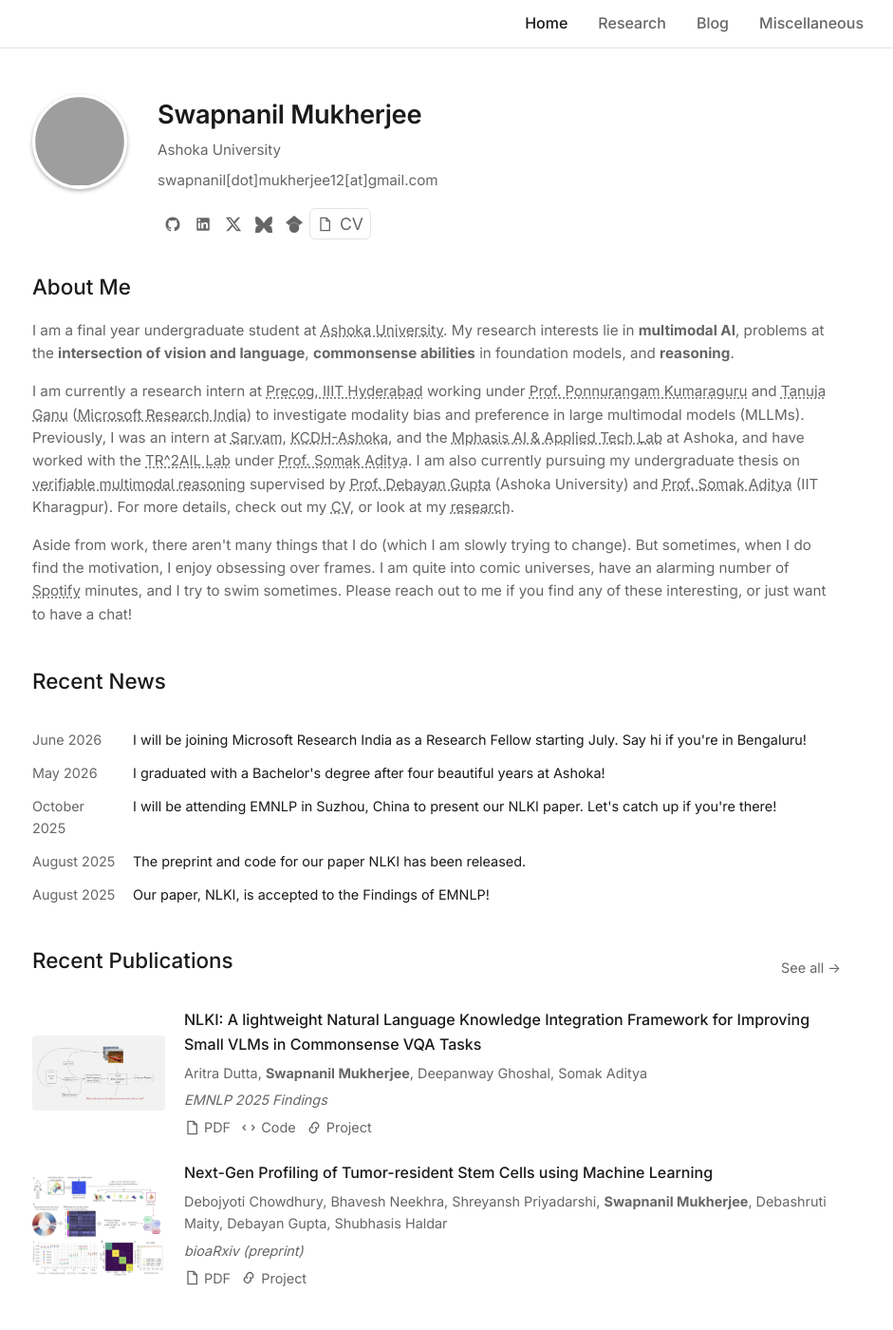
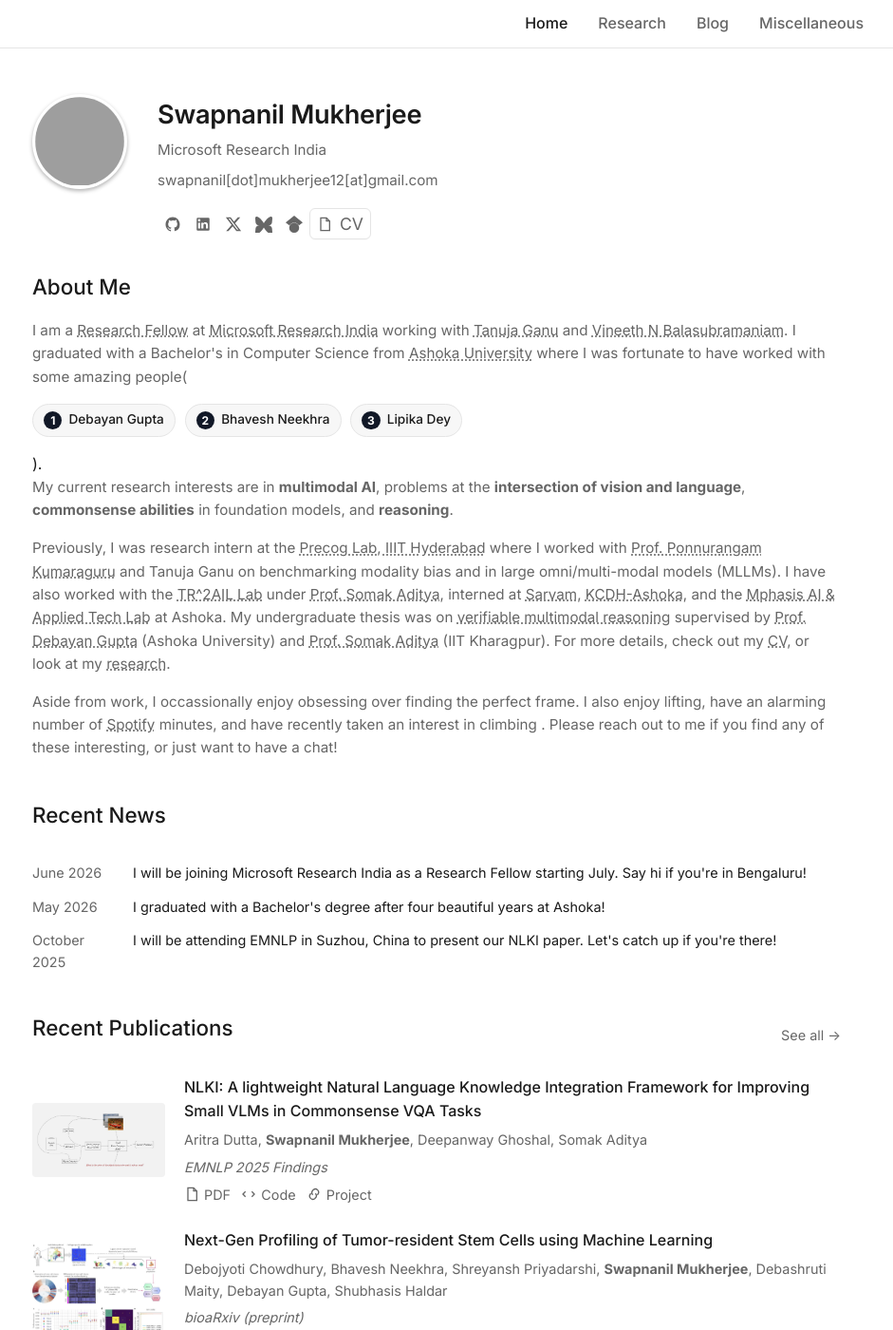
Before and after one commit to SwapnanilMukherjee/swapnanilmukherjee.github.io, a Jekyll site: the page built from index.md, in a window 1280 px wide and 1400 px high. Shown: the whole window at 95% size, without its empty margins (180-1121 px from the left). Built offline with Jekyll 4.4.1, drawn with Linux system fonts in a browser that asks for light colours; grey boxes are pictures that could not be loaded.

Commit message:
updated bio

```diff
--- a/assets/css/main.css
+++ b/assets/css/main.css
@@ -76,6 +76,12 @@ p a:hover {color: var(--text); text-decoration: underline dotted; transition: 10
 /* Inline icon links */
 .link-with-icon { display: inline-flex; align-items: center; gap: 6px; }
 .link-with-icon svg { width: 16px; height: 16px; flex: 0 0 16px; }
+
+/* People badges */
+.people-badges { display: flex; flex-wrap: wrap; gap: 0.6rem; margin: 0.2rem 0 1rem; }
+.people-badge { display: inline-flex; align-items: center; gap: 0.45rem; padding: 0.35rem 0.7rem; border: 1px solid var(--border); border-radius: 999px; background: var(--surface); color: var(--text); text-decoration: none; font-size: 0.85rem; font-weight: 500; transition: all 0.2s ease; }
+.people-badge:hover { transform: translateY(-1px); border-color: var(--primary); background: #fff; box-shadow: 0 2px 8px rgba(0,0,0,0.05); }
+.badge-number { display: inline-flex; align-items: center; justify-content: center; width: 1.2rem; height: 1.2rem; border-radius: 999px; background: var(--primary); color: #fff; font-size: 0.75rem; font-weight: 700; }
 
 /* Publication */
 .publication { display: flex; gap: 1.25rem; margin-bottom: 1.5rem; align-items: center; }
--- a/index.md
+++ b/index.md
@@ -7,7 +7,7 @@ layout: default
   <img src="/assets/images/profile-image2.JPG" alt="Profile photo" class="profile-image" loading="eager" decoding="async">
   <div class="profile-info">
     <h1>Swapnanil Mukherjee</h1>
-    <p class="title">Ashoka University</p>
+    <p class="title">Microsoft Research India</p>
     <p class="email">{{ site.email }}</p>
 
     <div class="social-links">
@@ -45,10 +45,16 @@ layout: default
 <!-- Bio Section -->
 <div class="section">
   <h2>About Me</h2>
-  <p>I am a final year undergraduate student at <a href="https://wwww.ashoka.edu.in">Ashoka University</a>. My research interests lie in <b>multimodal AI</b>, problems at the <b>intersection of vision and language</b>, <b>commonsense abilities</b> in foundation models, and <b>reasoning</b>.</p>
-  <p>I am currently a research intern at <a href="https://precog.iiit.ac.in/" target="_blank">Precog, IIIT Hyderabad</a> working under <a href="https://precog.iiit.ac.in/bio/">Prof. Ponnurangam Kumaraguru</a> and <a href="https://www.microsoft.com/en-us/research/people/taganu/">Tanuja Ganu</a> (<a href="https://www.microsoft.com/en-us/research/lab/microsoft-research-india/" target="_blank">Microsoft Research India</a>) to  investigate modality bias and preference in large multimodal models (MLLMs). Previously, I was an intern at <a href="https://www.sarvam.ai/">Sarvam</a>, <a href="https://www.ashoka.edu.in/page/koita-centre-for-digital-health-at-ashoka/" target="_blank">KCDH-Ashoka</a>, and the <a href="https://www.ashoka.edu.in/about-mphasis-lab/" target="_blank">Mphasis AI & Applied Tech Lab</a> at Ashoka, and have worked with the <a href="https://adityasomak.github.io/research/">TR^2AIL Lab</a> under <a href="https://adityasomak.github.io/#about">Prof. Somak Aditya</a>. I am also currently pursuing my undergraduate thesis on <a href="https://arxiv.org/abs/2209.07662" target="_blank">verifiable multimodal reasoning</a> supervised by <a href="https://www.ashoka.edu.in/profile/debayan-gupta/" target="_blank">Prof. Debayan Gupta</a> (Ashoka University) and <a href="https://adityasomak.github.io/#about" target="_blank">Prof. Somak Aditya</a> (IIT Kharagpur). For more details, check out my <a href="/assets/CV.pdf">CV</a>, or look at my <a href="/research">research</a>.
+  <p>I am a <a href="https://www.microsoft.com/en-us/research/people/t-swapnanilm/">Research Fellow</a> at <a href="https://www.microsoft.com/en-us/research/lab/microsoft-research-india/">Microsoft Research India</a> working with <a href="https://www.microsoft.com/en-us/research/people/taganu/">Tanuja Ganu</a> and <a href="https://www.microsoft.com/en-us/research/people/vineethn/">Vineeth N Balasubramaniam</a>. I graduated with a Bachelor's in Computer Science from <a href="https://wwww.ashoka.edu.in">Ashoka University</a> where I was fortunate to have worked with some amazing people(</p>
+  <div class="people-badges" aria-label="Notable collaborators">
+    <a href="https://debayangupta.com/" class="people-badge" target="_blank" rel="noopener noreferrer"><span class="badge-number">1</span>Debayan Gupta</a>
+    <a href="https://www.linkedin.com/in/bhaveshneekhra/" class="people-badge" target="_blank" rel="noopener noreferrer"><span class="badge-number">2</span>Bhavesh Neekhra</a>
+    <a href="https://www.linkedin.com/in/lipika-dey-3381713/" class="people-badge" target="_blank" rel="noopener noreferrer"><span class="badge-number">3</span>Lipika Dey</a>
+  </div>).
+  <p>My current research interests are in <b>multimodal AI</b>, problems at the <b>intersection of vision and language</b>, <b>commonsense abilities</b> in foundation models, and <b>reasoning</b>.</p>
+  <p>Previously, I was research intern at the <a href="https://precog.iiit.ac.in/" target="_blank">Precog Lab, IIIT Hyderabad</a> where I worked with <a href="https://precog.iiit.ac.in/bio/">Prof. Ponnurangam Kumaraguru</a> and Tanuja Ganu on benchmarking modality bias and in large omni/multi-modal models (MLLMs). I have also worked with the <a href="https://adityasomak.github.io/research/">TR^2AIL Lab</a> under <a href="https://adityasomak.github.io/#about">Prof. Somak Aditya</a>, interned at <a href="https://www.sarvam.ai/">Sarvam</a>, <a href="https://www.ashoka.edu.in/page/koita-centre-for-digital-health-at-ashoka/" target="_blank">KCDH-Ashoka</a>, and the <a href="https://www.ashoka.edu.in/about-mphasis-lab/" target="_blank">Mphasis AI & Applied Tech Lab</a> at Ashoka. My undergraduate thesis was on <a href="https://arxiv.org/abs/2209.07662" target="_blank">verifiable multimodal reasoning</a> supervised by <a href="https://www.ashoka.edu.in/profile/debayan-gupta/" target="_blank">Prof. Debayan Gupta</a> (Ashoka University) and <a href="https://adityasomak.github.io/#about" target="_blank">Prof. Somak Aditya</a> (IIT Kharagpur). For more details, check out my <a href="/assets/CV.pdf">CV</a>, or look at my <a href="/research">research</a>.
   </p>
-  <p>Aside from work, there aren't many things that I do (which I am slowly trying to change). But sometimes, when I do find the motivation, I enjoy obsessing over frames. I am quite into comic universes, have an alarming number of <a href="https://open.spotify.com/listeningstats/share/4tgKHIWTjT4y1C9eMLqeIu?si=WWctd3MwQ_iZfaAQZod70A&lang=en&uri=spotify%3Alisteningstats" target="_blank">Spotify</a> minutes, and I try to swim sometimes. Please reach out to me if you find any of these interesting, or just want to have a chat!</p>
+  <p>Aside from work, I occassionally enjoy obsessing over finding the perfect frame. I also enjoy lifting, have an alarming number of <a href="https://open.spotify.com/listeningstats/share/4tgKHIWTjT4y1C9eMLqeIu?si=WWctd3MwQ_iZfaAQZod70A&lang=en&uri=spotify%3Alisteningstats" target="_blank">Spotify</a> minutes, and have recently taken an interest in climbing . Please reach out to me if you find any of these interesting, or just want to have a chat!</p>
 
   <!-- <p class="note"> <b>[NOTE]</b> I am also actively looking for PhD positions starting Fall 2026 in the aforementioned research areas. If there are any openings and I might be a good fit for your group, do let me know!</p> -->
 </div>
@@ -60,7 +66,7 @@ layout: default
     <h2>Recent News</h2>
   </div>
 
-  {% for item in site.data.news limit:5 %}
+  {% for item in site.data.news limit:3 %}
   <div class="news-item">
     <span class="news-date">{{ item.date }}</span>
     <span class="news-content">{{ item.content }}</span>
```
